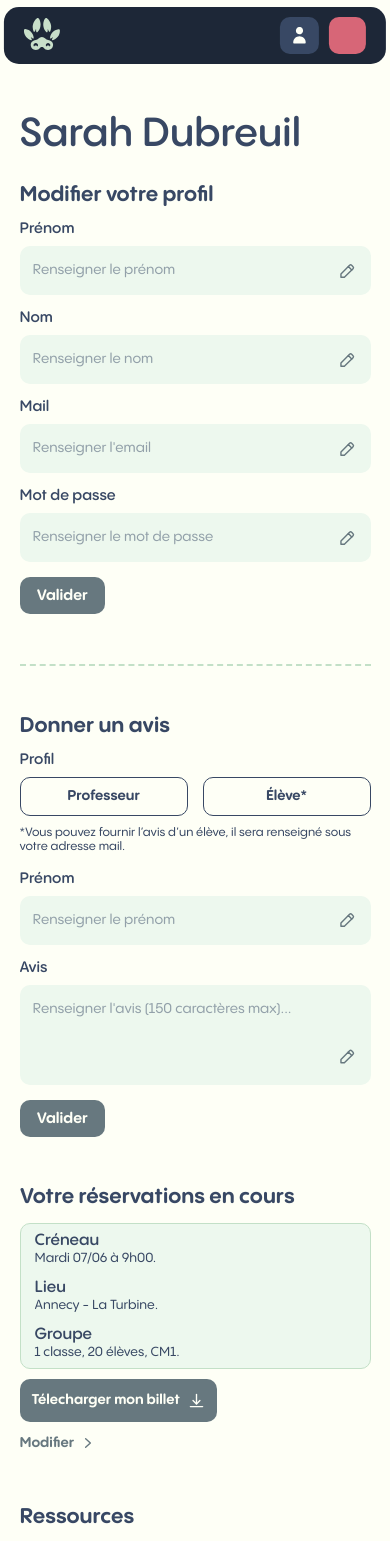
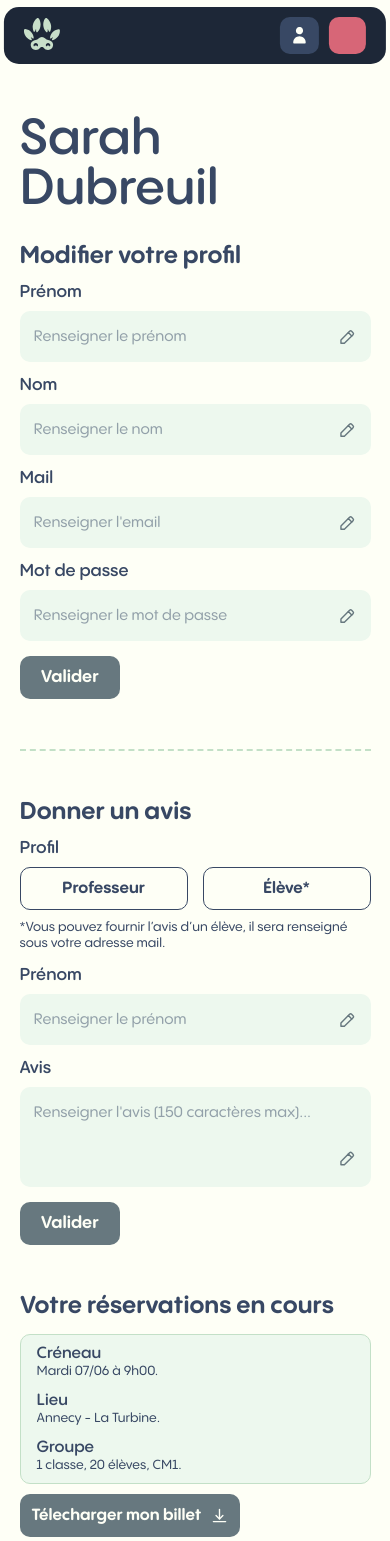
Before and after one commit to Yohan744/Elie-website, a Next.js app: page /profil in a window 390 px wide. Shown: the top 1541 px of the page. Built offline with nearby package versions, Linux system fonts and the light colour scheme.

Commit message:
refactor profil page in mobile version

```diff
--- a/styles/_profil.scss
+++ b/styles/_profil.scss
@@ -144,7 +144,7 @@
       }
 
       @media screen and (max-width: 576px) {
-        font-size: 40px;
+        font-size: 50px;
         margin-bottom: 30px;
       }
 
@@ -173,7 +173,7 @@
         }
 
         @media screen and (max-width: 576px) {
-          font-size: 15px;
+          font-size: 17px;
         }
 
       }
@@ -223,8 +223,8 @@
           }
 
           @media screen and (max-width: 576px) {
-            padding: 13px;
-            font-size: 14px;
+            padding: 14px;
+            font-size: 15px;
           }
 
         }
@@ -300,7 +300,7 @@
         }
 
         @media screen and (max-width: 576px) {
-          font-size: 15px;
+          font-size: 17px;
         }
 
       }
@@ -363,8 +363,8 @@
           }
 
           @media screen and (max-width: 576px) {
-            font-size: 14px;
-            padding: 5px 0;
+            font-size: 16px;
+            padding: 7px 0;
           }
 
         }
@@ -389,7 +389,7 @@
 
         @media screen and (max-width: 576px) {
           margin: 10px 0 16px;
-          font-size: 12px;
+          font-size: 13px;
         }
 
       }
@@ -439,8 +439,8 @@
           }
 
           @media screen and (max-width: 576px) {
-            padding: 13px;
-            font-size: 14px;
+            padding: 14px;
+            font-size: 15px;
           }
 
         }
@@ -529,8 +529,8 @@
       }
 
       @media screen and (max-width: 576px) {
-        font-size: 15px;
-        padding: 11px 17px;
+        font-size: 17px;
+        padding: 13px 21px;
       }
 
     }
@@ -558,7 +558,7 @@
         }
 
         @media screen and (max-width: 576px) {
-          padding: 9px 14px;
+          padding: 11px 16px;
           margin-bottom: 10px;
         }
 
@@ -657,8 +657,8 @@
             }
 
             @media screen and (max-width: 576px) {
-              margin-right: 8px;
-              font-size: 14px;
+              margin-right: 10px;
+              font-size: 16px;
             }
 
           }
@@ -826,7 +826,7 @@
 
     @media screen and (max-width: 576px) {
       margin-bottom: 15px;
-      font-size: 21px;
+      font-size: 24px;
     }
 
     &.margin {
--- a/styles/_ressources.scss
+++ b/styles/_ressources.scss
@@ -35,7 +35,7 @@
       }
 
       @media screen and (max-width: 576px) {
-        padding: 9px 14px;
+        padding: 11px 16px;
       }
 
       .info {
@@ -65,7 +65,7 @@
           }
 
           @media screen and (max-width: 576px) {
-            font-size: 16px;
+            font-size: 18px;
           }
 
         }
@@ -89,7 +89,7 @@
           }
 
           @media screen and (max-width: 576px) {
-            font-size: 13px;
+            font-size: 15px;
             line-height: 1;
           }
 
--- a/styles/style.css
+++ b/styles/style.css
@@ -953,7 +953,7 @@ header .right-part .mobile-menu-wrapper {
 }
 @media screen and (max-width: 576px) {
   .download-wrapper a .download {
-    padding: 9px 14px;
+    padding: 11px 16px;
   }
 }
 .download-wrapper a .download .info {
@@ -986,7 +986,7 @@ header .right-part .mobile-menu-wrapper {
 }
 @media screen and (max-width: 576px) {
   .download-wrapper a .download .info h6 {
-    font-size: 16px;
+    font-size: 18px;
   }
 }
 .download-wrapper a .download .info p {
@@ -1011,7 +1011,7 @@ header .right-part .mobile-menu-wrapper {
 }
 @media screen and (max-width: 576px) {
   .download-wrapper a .download .info p {
-    font-size: 13px;
+    font-size: 15px;
     line-height: 1;
   }
 }
@@ -2313,7 +2313,7 @@ footer .global-wrapper .vector-right {
 }
 @media screen and (max-width: 576px) {
   #profil .left-part .title {
-    font-size: 40px;
+    font-size: 50px;
     margin-bottom: 30px;
   }
 }
@@ -2341,7 +2341,7 @@ footer .global-wrapper .vector-right {
 }
 @media screen and (max-width: 576px) {
   #profil .left-part .modify h6 {
-    font-size: 15px;
+    font-size: 17px;
   }
 }
 #profil .left-part .modify .wrapper {
@@ -2393,8 +2393,8 @@ footer .global-wrapper .vector-right {
 }
 @media screen and (max-width: 576px) {
   #profil .left-part .modify .wrapper input {
-    padding: 13px;
-    font-size: 14px;
+    padding: 14px;
+    font-size: 15px;
   }
 }
 #profil .left-part .modify .wrapper img {
@@ -2466,7 +2466,7 @@ footer .global-wrapper .vector-right {
 }
 @media screen and (max-width: 576px) {
   #profil .left-part .give-advice h6 {
-    font-size: 15px;
+    font-size: 17px;
   }
 }
 #profil .left-part .give-advice .type-wrapper {
@@ -2529,8 +2529,8 @@ footer .global-wrapper .vector-right {
 }
 @media screen and (max-width: 576px) {
   #profil .left-part .give-advice .type-wrapper .type {
-    font-size: 14px;
-    padding: 5px 0;
+    font-size: 16px;
+    padding: 7px 0;
   }
 }
 #profil .left-part .give-advice .info {
@@ -2553,7 +2553,7 @@ footer .global-wrapper .vector-right {
 @media screen and (max-width: 576px) {
   #profil .left-part .give-advice .info {
     margin: 10px 0 16px;
-    font-size: 12px;
+    font-size: 13px;
   }
 }
 #profil .left-part .give-advice .wrapper {
@@ -2605,8 +2605,8 @@ footer .global-wrapper .vector-right {
 }
 @media screen and (max-width: 576px) {
   #profil .left-part .give-advice .wrapper input, #profil .left-part .give-advice .wrapper textarea {
-    padding: 13px;
-    font-size: 14px;
+    padding: 14px;
+    font-size: 15px;
   }
 }
 #profil .left-part .give-advice .wrapper textarea {
@@ -2686,8 +2686,8 @@ footer .global-wrapper .vector-right {
 }
 @media screen and (max-width: 576px) {
   #profil .left-part .validate-button {
-    font-size: 15px;
-    padding: 11px 17px;
+    font-size: 17px;
+    padding: 13px 21px;
   }
 }
 #profil .right-part .reservation .reservation-wrapper {
@@ -2709,7 +2709,7 @@ footer .global-wrapper .vector-right {
 }
 @media screen and (max-width: 576px) {
   #profil .right-part .reservation .reservation-wrapper {
-    padding: 9px 14px;
+    padding: 11px 16px;
     margin-bottom: 10px;
   }
 }
@@ -2809,8 +2809,8 @@ footer .global-wrapper .vector-right {
 }
 @media screen and (max-width: 576px) {
   #profil .right-part .reservation .info-wrapper a p {
-    margin-right: 8px;
-    font-size: 14px;
+    margin-right: 10px;
+    font-size: 16px;
   }
 }
 #profil .right-part .reservation .info-wrapper a img {
@@ -2958,7 +2958,7 @@ footer .global-wrapper .vector-right {
 @media screen and (max-width: 576px) {
   #profil .sub-title {
     margin-bottom: 15px;
-    font-size: 21px;
+    font-size: 24px;
   }
 }
 #profil .sub-title.margin {
```
